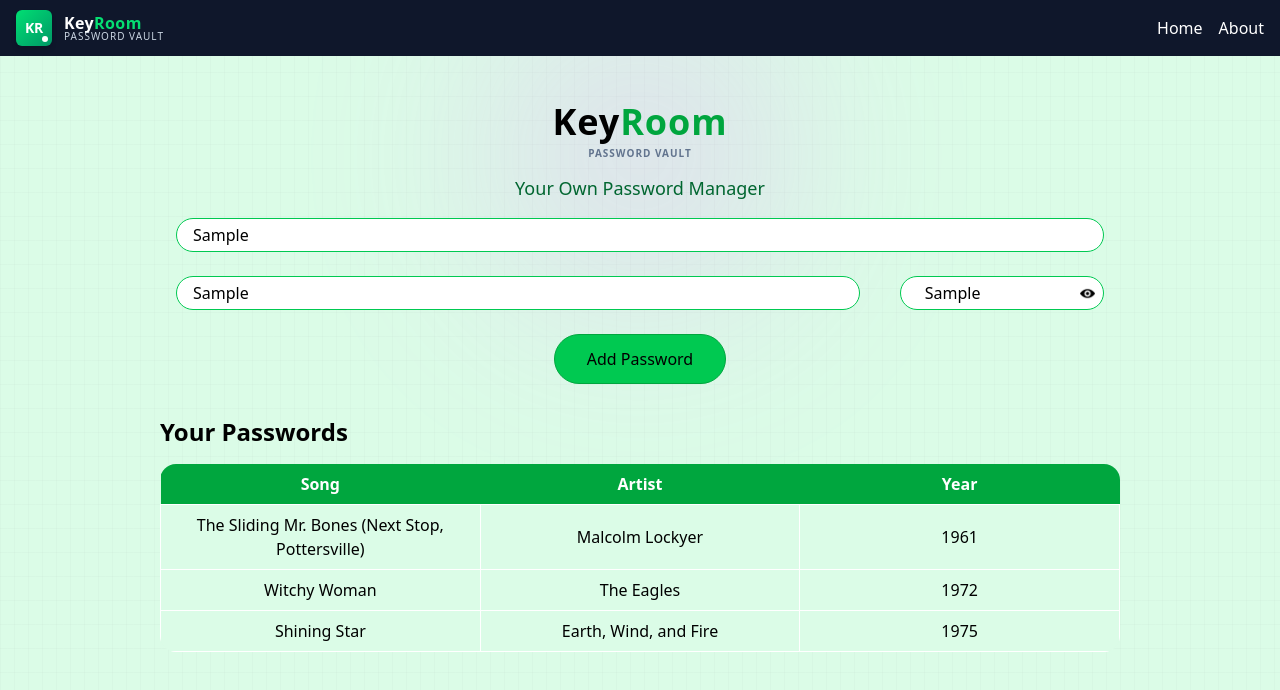
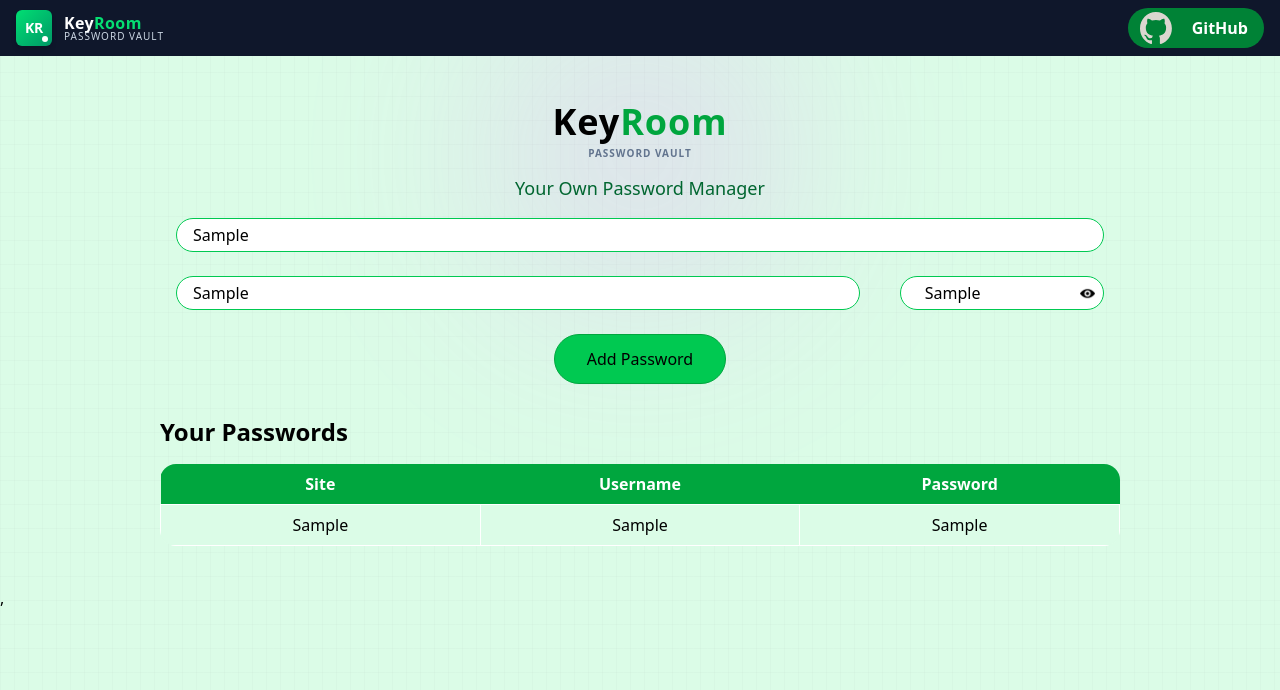
Before and after one commit to devmashud/KeyRoom-Password-Manager, a React (Vite) app: page / in a window 1280 px wide. Both pictures are taken after typing "Sample", "Sample", "Sample" into the empty fields and a click on the button "Add Password". Shown: the top 690 px of the page. Built offline with nearby package versions, Linux system fonts and the light colour scheme; some icons are missing.

Commit message:
js_map add for array to ui password show +getlink function add get link function is a auto link mapping

```diff
--- a/src/App.jsx
+++ b/src/App.jsx
@@ -4,6 +4,7 @@ import Navbar from './components/Navbar'
 import Manager from './components/Manager'
 import { Routes, Route } from 'react-router-dom'
 // import About from './routes/About'
+// import About from '../pages/About'
 
 function App() {
   const [count, setCount] = useState(0)
--- a/src/components/Manager.jsx
+++ b/src/components/Manager.jsx
@@ -30,6 +30,13 @@ function Manager() {
     setform({ ...form, [e.target.name]: e.target.value });
 
     console.log(e.target.value);
+  };
+
+  const getLink = (url) => {
+    if (url.startsWith("http://") || url.startsWith("https://")) {
+      return url;
+    }
+    return "https://" + url;
   };
 
   return (
@@ -117,34 +124,38 @@ function Manager() {
         <div className="passwords ">
           <h2 className="text-2xl font-bold py-4">Your Passwords</h2>
 
-          {passwordArray.length === 0 && <div className="py-2">No Password to Show</div> }
-          {passwordArray != 0 && <table className="table w-full overflow-hidden rounded-2xl">
+          {passwordArray.length === 0 && (
+            <div className="py-2">No Password to Show</div>
+          )}
+          {passwordArray != 0 && (
+            <table className="table w-full overflow-hidden rounded-2xl">
               <thead className="bg-green-600 text-white">
                 <tr className="">
-                <th className="py-2" >Song</th>
-                <th className="py-2" >Artist</th>
-                <th className="py-2" >Year</th>
+                  <th className="py-2">Site</th>
+                  <th className="py-2">Username</th>
+                  <th className="py-2">Password</th>
                 </tr>
               </thead>
               <tbody className="bg-green-100">
-              <tr className="">
-                <td  className=" py-2 border border-white text-center w-32">The Sliding Mr. Bones (Next Stop, Pottersville)</td>
-                <td  className=" py-2 border border-white text-center w-32">Malcolm Lockyer</td>
-                <td  className=" py-2 border border-white text-center w-32">1961</td>
+                {passwordArray.map((item, index) => (
+                  <tr key={index} className="">
+                    <td className="py-2 border border-white text-center w-32">
+                      <a href={getLink(item.site)} target="_blank">
+                        {item.site}
+                      </a>
+                    </td>
+
+                    <td className=" py-2 border border-white text-center w-32">
+                      {item.username}
+                    </td>
+                    <td className=" py-2 border border-white text-center w-32">
+                      {item.password}
+                    </td>
                   </tr>
-              <tr className="">
-                <td  className=" py-2 border border-white text-center w-32">Witchy Woman</td>
-                <td  className=" py-2 border border-white text-center w-32">The Eagles</td>
-                <td  className=" py-2 border border-white text-center w-32">1972</td>
-              </tr>
-              <tr className="">
-                <td  className=" py-2 border border-white text-center w-32">Shining Star</td>
-                <td  className=" py-2 border border-white text-center w-32">Earth, Wind, and Fire</td>
-                <td  className=" py-2 border border-white text-center w-32">1975</td>
-              </tr>
+                ))}
               </tbody>
             </table>
-          }
+          )}
         </div>
       </div>
     </>
--- a/src/components/Navbar.jsx
+++ b/src/components/Navbar.jsx
@@ -8,12 +8,16 @@ const Navbar = () => {
 
       <Logo/>
 
-        <ul>
+        {/* <ul>
             <li className='flex gap-4'>
                 <a className='hover:font-bold' href="/">Home</a>
                 <a className='hover:font-bold' href="/about">About</a>
             </li>
-        </ul>
+        </ul> */}
+        <button className='text-white bg-green-700 my-5 rounded-full flex justify-between px-2 gap-2 items-center'>
+          <img className='invert w-10 p-1' src="/icons/github.svg" alt="github logo" />
+          <span className='font-bold px-2'>GitHub</span>
+        </button>
       </div>
     </nav>
   )
```
Lines whose indentation alone changed are shown as unchanged.
